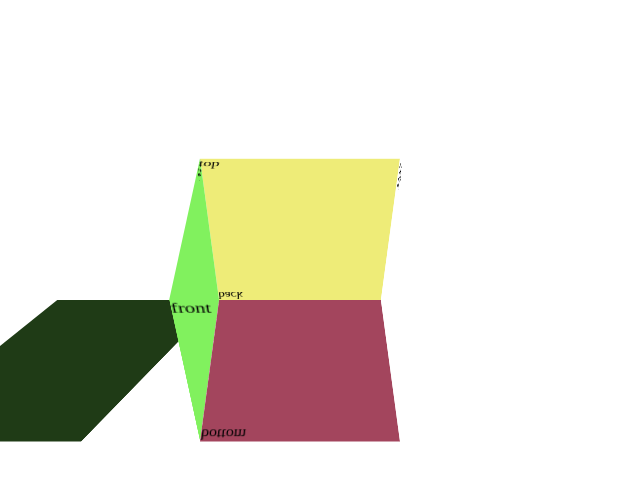
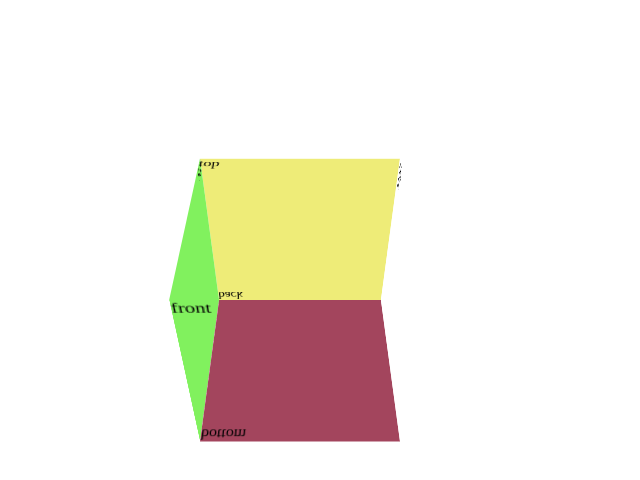
Before and after one commit to madelynfreed/art_y_craft, a website: page shadow/3dtransforms.html in a window 1280 px wide. Shown: the whole page, without its empty margins (0-640 px from the left). Drawn offline with Linux system fonts and the light colour scheme.

Commit message:
turning three sides

```diff
--- a/shadow/3dtransforms.html
+++ b/shadow/3dtransforms.html
@@ -44,11 +44,6 @@
 			background-color: rgb(129, 241, 94);
 		}
 
-		.cube__shadow--left {
-			transform: skew(-40deg) rotateX(-135deg) rotateY(0deg) translateX(-200px) translateZ(100px);
-			background-color: rgb(31, 59, 22);
-		}
-
 		.cube__face--top {
 			transform: rotateX( 45deg) rotateY(0deg) translateZ(100px);
 		}
@@ -74,7 +69,6 @@
 			<div class="cube__face cube__face--back">back</div>
 			<div class="cube__face cube__face--right">right</div>
 			<div class="cube__face cube__face--left">left</div>
-			<div class="cube__face cube__shadow--left">left</div>
 			<div class="cube__face cube__face--top">top</div>
 			<div class="cube__face cube__face--bottom">bottom</div>
 		</div>
```
